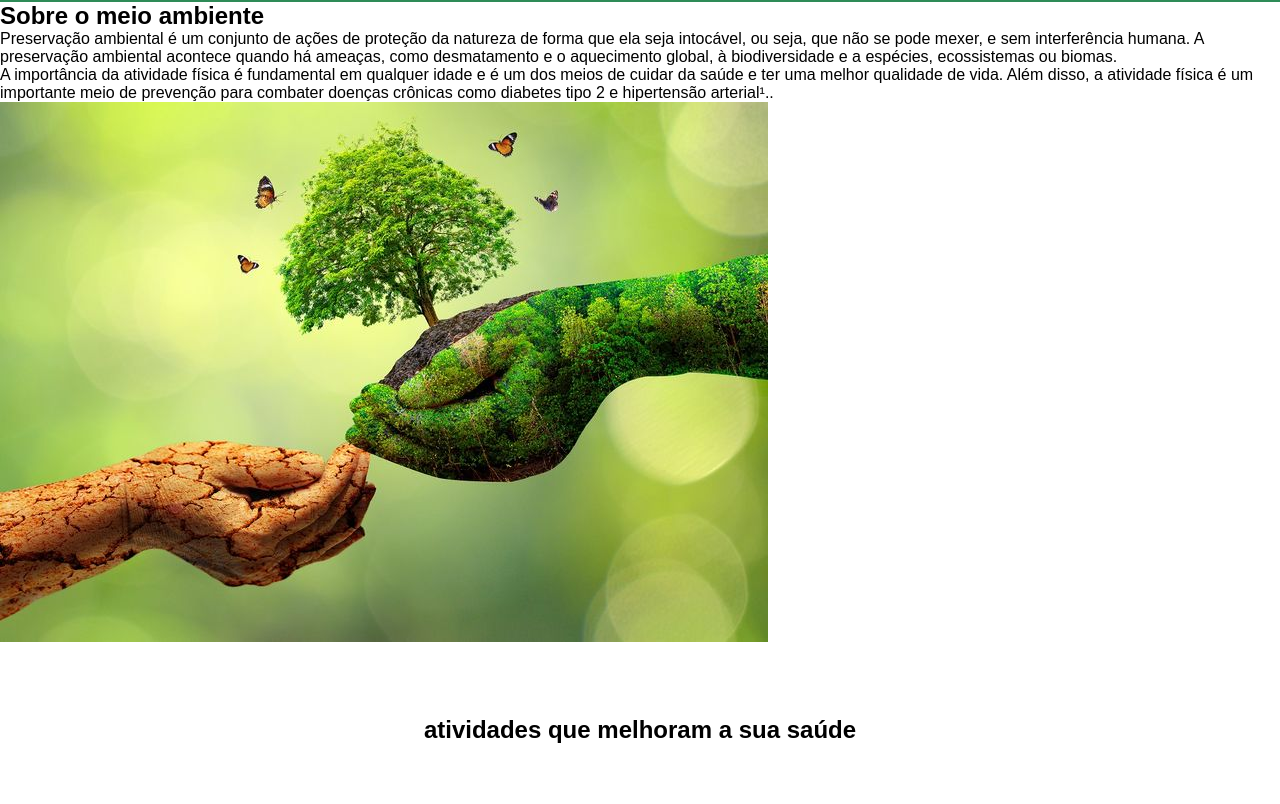
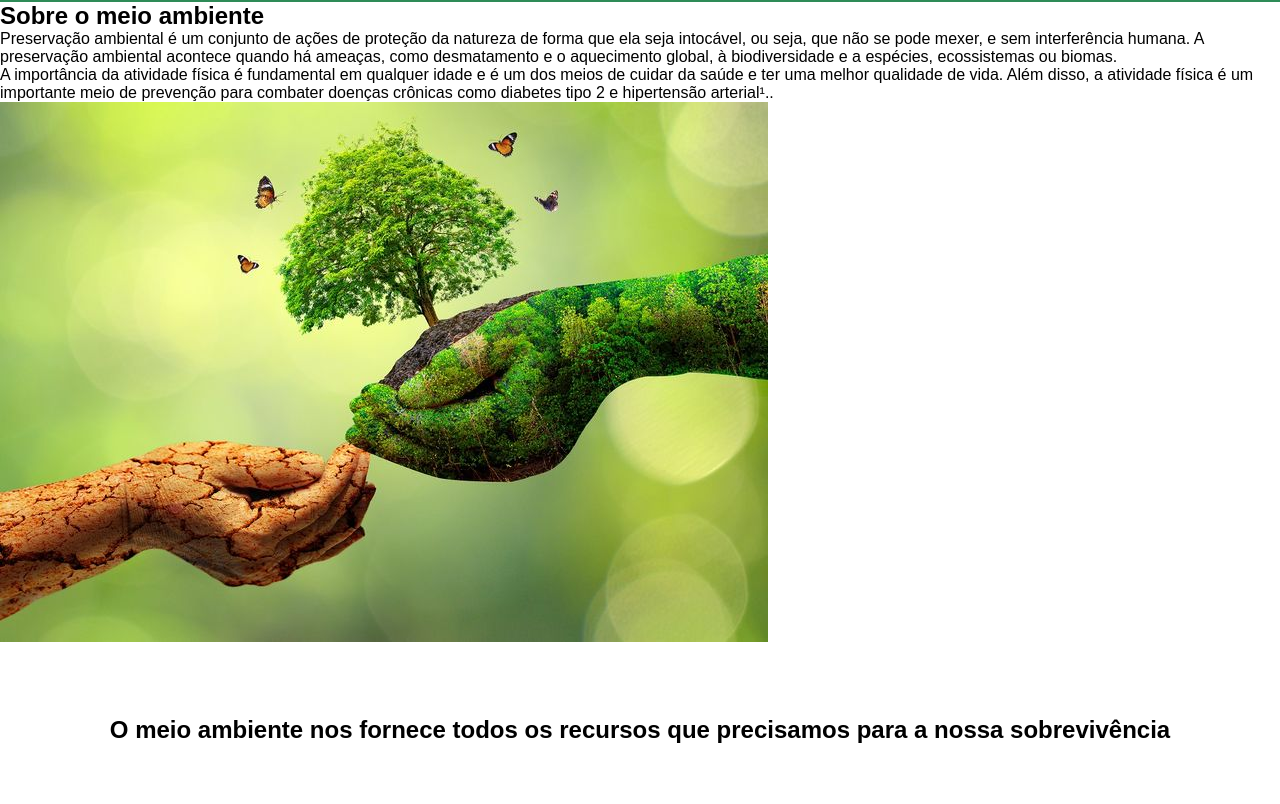
Before and after one commit to alissonnxt/meio-ambiente, a plain HTML site: page index.html in a window 1280 px wide. Shown: the part 148-952 px from the top of the page. Drawn offline with Linux system fonts and the light colour scheme.

Commit message:
Update index.html

```diff
--- a/index.html
+++ b/index.html
@@ -26,7 +26,7 @@
        <img class="mercado-imagem" src="anbientee.jpeg" alt="imagem que representa o meio ambiente">
     </section>
     <section class="produto">
-        <h2 class="produto-titulo">atividades que melhoram a sua saúde </h2>
+        <h2 class="produto-titulo">O meio ambiente nos fornece todos os recursos que precisamos para a nossa sobrevivência</h2>
         <div class="produto-todos">
         <span></span>
         <div class="produto-div">
```
